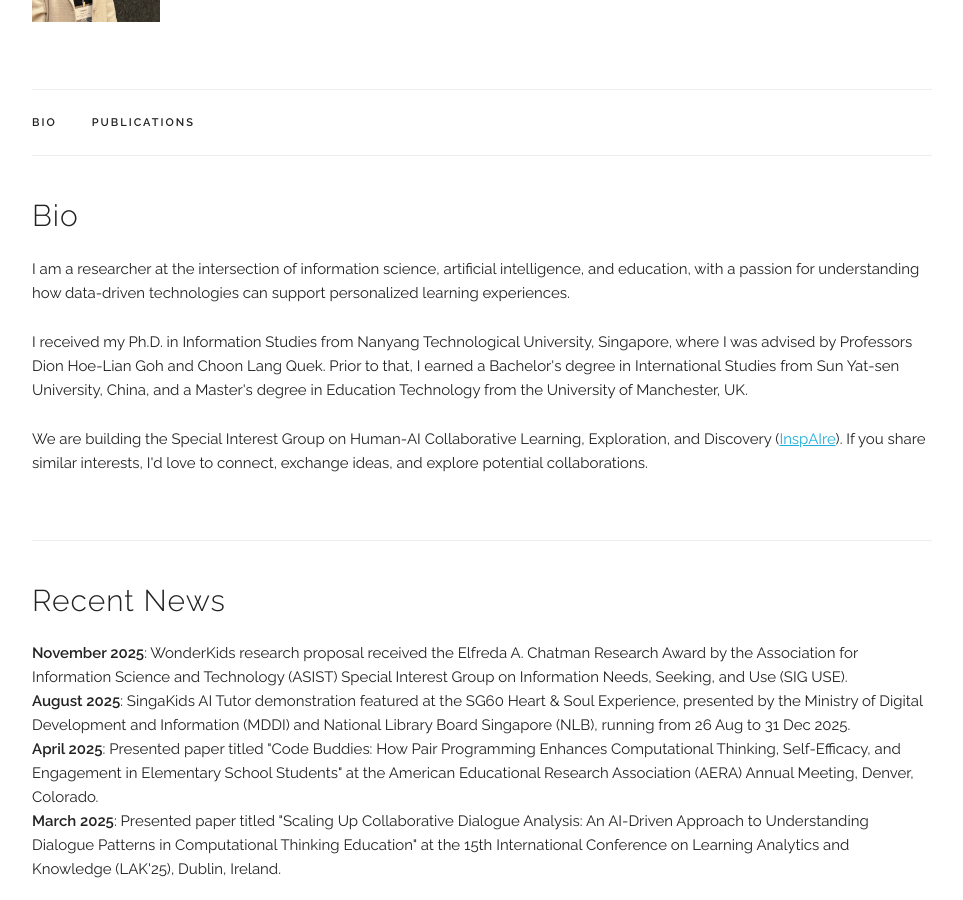
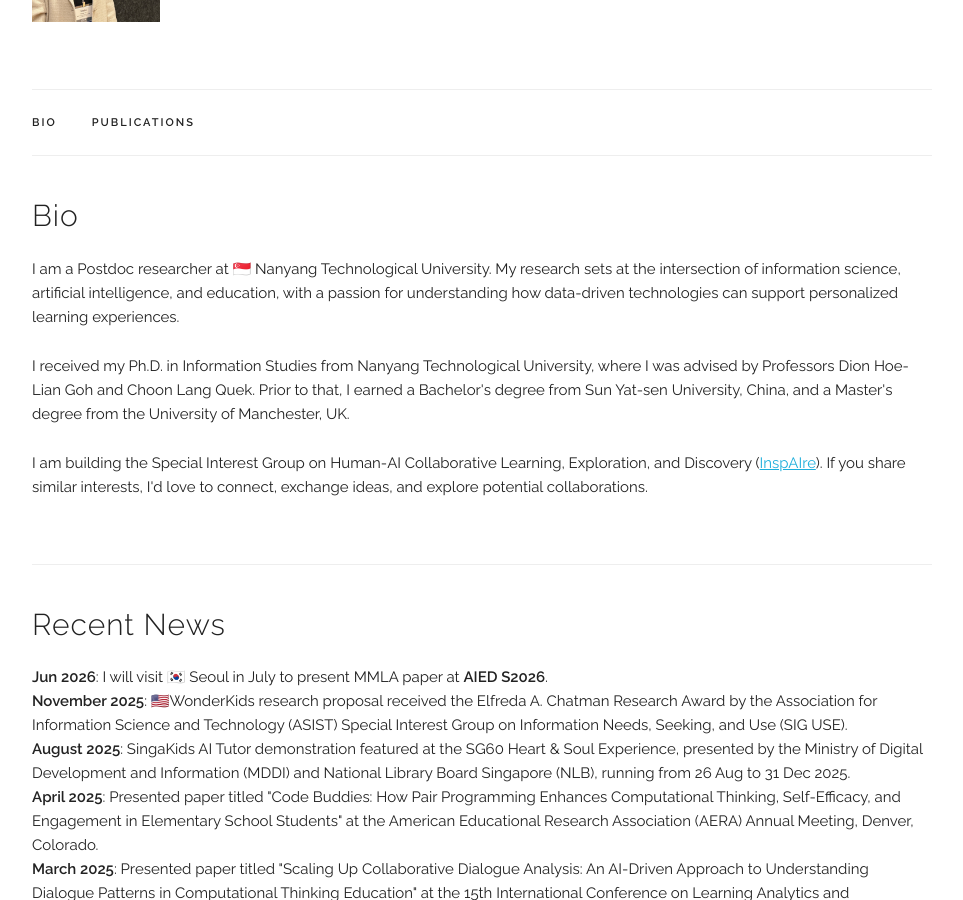
Before and after one commit to stellayin06/stellayin06.github.io, a Jekyll site: the page built from index.html, in a window 1280 px wide and 900 px high, scrolled down 198 px. Shown: the whole window, without its empty margins (158-1121 px from the left). Built offline with Jekyll 4.4.1, drawn with Linux system fonts in a browser that asks for light colours; some web fonts are replaced.

Commit message:
update profile

```diff
--- a/_data/news.yaml
+++ b/_data/news.yaml
@@ -1,6 +1,10 @@
 news:
+  - time: "Jun 2026"
+    events: "I will visit 🇰🇷 Seoul in July to present MMLA paper at <b>AIED S2026</b>."
+    category: "current"
+
   - time: "November 2025"
-    events: "WonderKids research proposal received the Elfreda A. Chatman Research Award by the Association for Information Science and Technology (ASIST) Special Interest Group on Information Needs, Seeking, and Use (SIG USE)."
+    events: "🇺🇸WonderKids research proposal received the Elfreda A. Chatman Research Award by the Association for Information Science and Technology (ASIST) Special Interest Group on Information Needs, Seeking, and Use (SIG USE)."
     category: "current"
 
   - time: "August 2025"
--- a/index.html
+++ b/index.html
@@ -6,13 +6,13 @@ title: Home
 <div class="docs-section" id="bio">
   <h4>Bio</h4>
   <p>
-    I am a researcher at the intersection of information science, artificial intelligence, and education, with a passion for understanding how data-driven technologies can support personalized learning experiences.
+    I am a Postdoc researcher at 🇸🇬 Nanyang Technological University. My research sets at the intersection of information science, artificial intelligence, and education, with a passion for understanding how data-driven technologies can support personalized learning experiences.
   </p>
   <p>
-    I received my Ph.D. in Information Studies from Nanyang Technological University, Singapore, where I was advised by Professors Dion Hoe-Lian Goh and Choon Lang Quek. Prior to that, I earned a Bachelor's degree in International Studies from Sun Yat-sen University, China, and a Master's degree in Education Technology from the University of Manchester, UK.
+    I received my Ph.D. in Information Studies from Nanyang Technological University, where I was advised by Professors Dion Hoe-Lian Goh and Choon Lang Quek. Prior to that, I earned a Bachelor's degree from Sun Yat-sen University, China, and a Master's degree from the University of Manchester, UK.
   </p>
   <p>
-    We are building the Special Interest Group on Human-AI Collaborative Learning, Exploration, and Discovery (<a href="https://sigcoled.github.io/" target="_blank">InspAIre</a>). If you share similar interests, I'd love to connect, exchange ideas, and explore potential collaborations.
+    I am building the Special Interest Group on Human-AI Collaborative Learning, Exploration, and Discovery (<a href="https://sigcoled.github.io/" target="_blank">InspAIre</a>). If you share similar interests, I'd love to connect, exchange ideas, and explore potential collaborations.
   </p>
 </div>
 <div class="docs-section" id="news">
```
